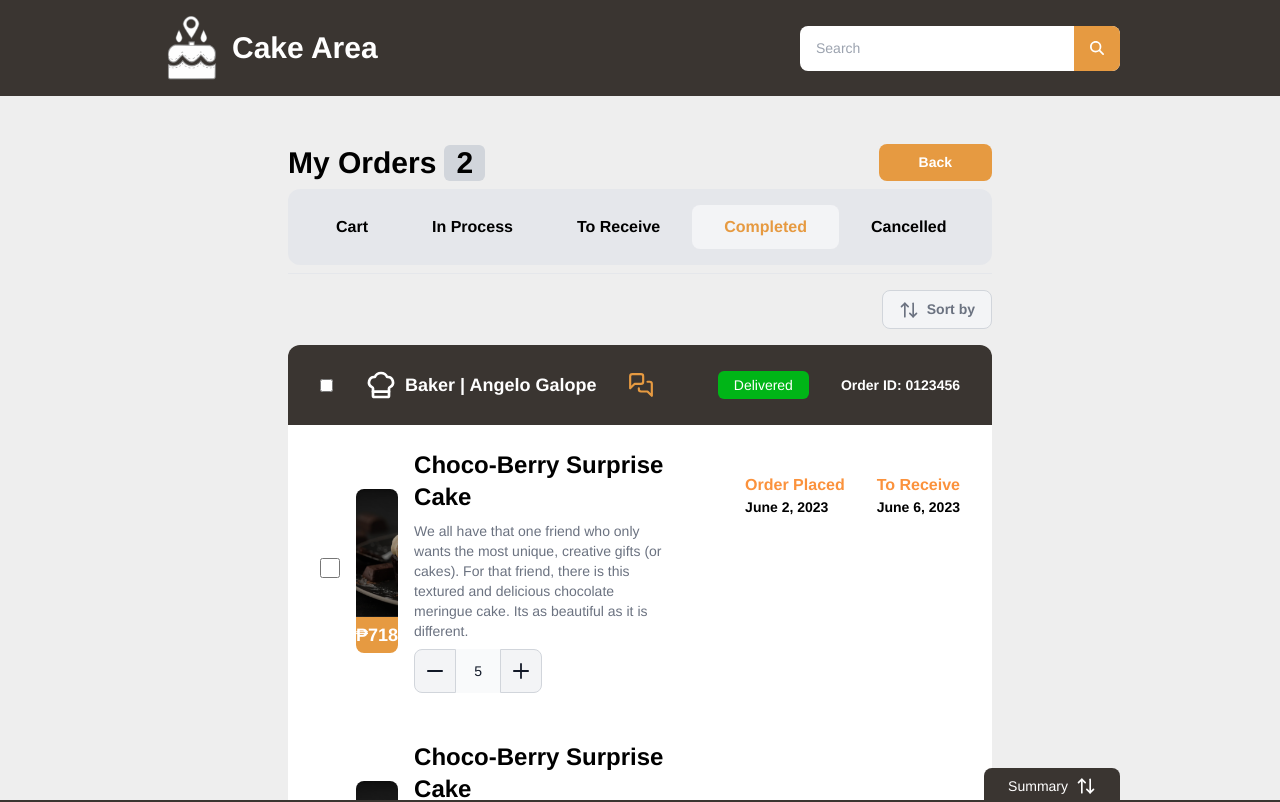
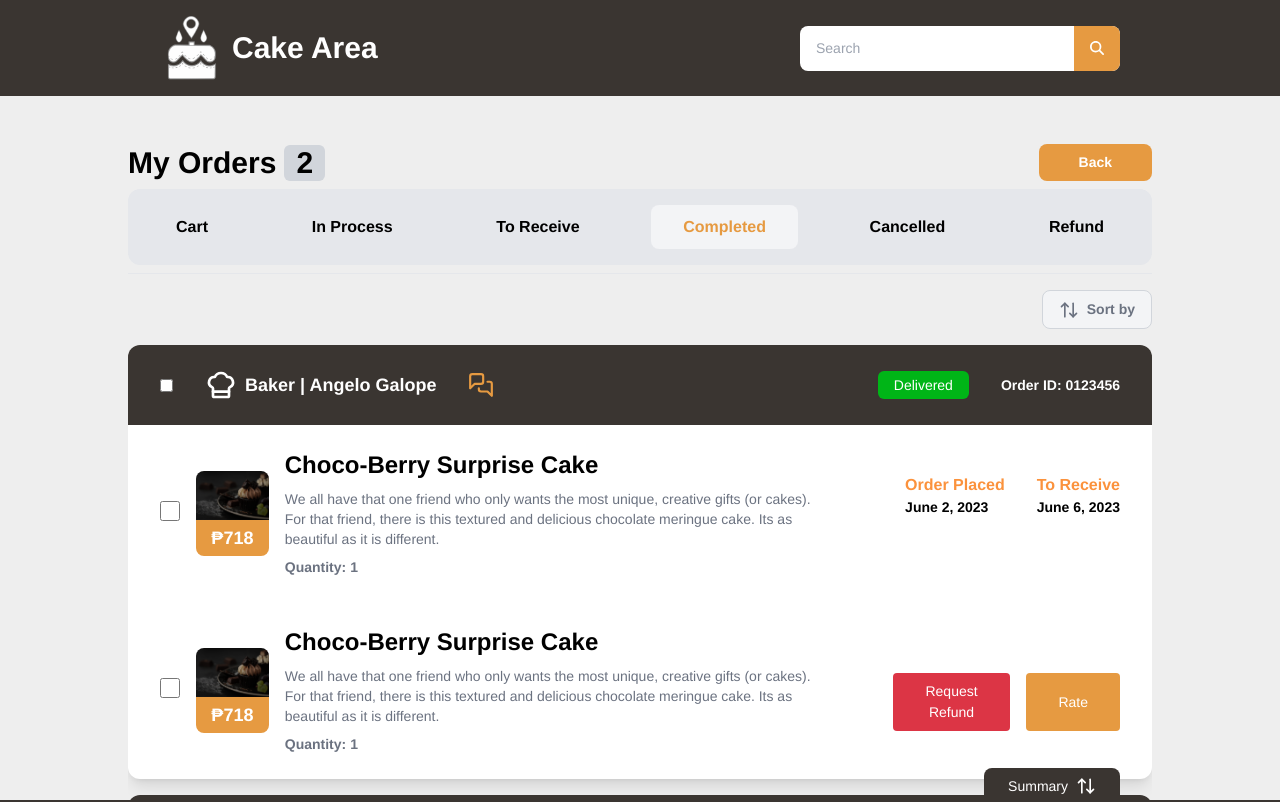
Before and after one commit to BryanIanRamos/Cake-Area, a React (Vite) app: page /cart/completed in a window 1280 px wide. Shown: the top 802 px of the page. Built offline with nearby package versions, Linux system fonts and the light colour scheme.

Commit message:
fix: fixed data quantity and image

```diff
--- a/src/components/buyer/Completed.jsx
+++ b/src/components/buyer/Completed.jsx
@@ -15,11 +15,11 @@ export default function Completed({ data }) {
         </div>
 
         {/* Product Image Container */}
-        <div className="flex flex-col items-center w-24 md:w-32">
+        <div className="flex flex-col items-center w-24 md:w-40">
           <img
             src={data.products.image}
             alt="cake"
-            className="w-24 md:w-32 h-24 md:h-32 object-cover rounded-t-lg"
+            className="object-cover rounded-t-lg"
           />
           <p className="font-bold text-xs md:text-sm lg:text-lg rounded-b-lg bg-primary w-full text-white text-center py-1">
             ₱{data.products.price}
@@ -38,7 +38,10 @@ export default function Completed({ data }) {
           </p>
 
           {/* Quantity Controls */}
-          <form>
+          <div className="relative flex items-center max-w-[8rem]">
+            <h1 className="text-gray-500 font-semibold">Quantity: {data.products.quantity}</h1>
+          </div>
+          {/* <form>
             <div className="relative flex items-center max-w-[8rem]">
               <button
                 type="button"
@@ -92,7 +95,7 @@ export default function Completed({ data }) {
                 </svg>
               </button>
             </div>
-          </form>
+          </form> */}
         </div>
       </div>
     </div>
--- a/src/data/CancelledData.json
+++ b/src/data/CancelledData.json
@@ -8,12 +8,14 @@
           "productName": "Choco-Berry Surprise Cake",
           "description": "We all have that one friend who only wants the most unique, creative gifts (or cakes). For that friend, there is this textured and delicious chocolate meringue cake. Its as beautiful as it is different.",
           "price": 718.0,
+          "quantity": 1,
           "image": "/src/assets/Cake_BG.png"
         },
         {
           "productName": "Choco-Berry Surprise Cake",
           "description": "We all have that one friend who only wants the most unique, creative gifts (or cakes). For that friend, there is this textured and delicious chocolate meringue cake. Its as beautiful as it is different.",
           "price": 718.0,
+          "quantity": 1,
           "image": "/src/assets/Cake_BG.png"
         }
       ],
@@ -29,12 +31,14 @@
           "productName": "Choco-Berry Surprise Cake",
           "description": "We all have that one friend who only wants the most unique, creative gifts (or cakes). For that friend, there is this textured and delicious chocolate meringue cake. Its as beautiful as it is different.",
           "price": 718.0,
+          "quantity": 1,
           "image": "/src/assets/Cake_BG.png"
         },
         {
           "productName": "Choco-Berry Surprise Cake",
           "description": "We all have that one friend who only wants the most unique, creative gifts (or cakes). For that friend, there is this textured and delicious chocolate meringue cake. Its as beautiful as it is different.",
           "price": 718.0,
+          "quantity": 1,
           "image": "/src/assets/Cake_BG.png"
         }
       ],
@@ -50,6 +54,7 @@
           "productName": "Choco-Berry Surprise Cake",
           "description": "We all have that one friend who only wants the most unique, creative gifts (or cakes). For that friend, there is this textured and delicious chocolate meringue cake. Its as beautiful as it is different.",
           "price": 718.0,
+          "quantity": 1,
           "image": "/src/assets/Cake_BG.png"
         }
       ],
--- a/src/data/CompleteData.json
+++ b/src/data/CompleteData.json
@@ -8,12 +8,14 @@
           "productName": "Choco-Berry Surprise Cake",
           "description": "We all have that one friend who only wants the most unique, creative gifts (or cakes). For that friend, there is this textured and delicious chocolate meringue cake. Its as beautiful as it is different.",
           "price": 718.0,
+          "quantity": 1,
           "image": "/src/assets/Cake_BG.png"
         },
         {
           "productName": "Choco-Berry Surprise Cake",
           "description": "We all have that one friend who only wants the most unique, creative gifts (or cakes). For that friend, there is this textured and delicious chocolate meringue cake. Its as beautiful as it is different.",
           "price": 718.0,
+          "quantity": 1,
           "image": "/src/assets/Cake_BG.png"
         }
       ],
@@ -29,12 +31,14 @@
           "productName": "Choco-Berry Surprise Cake",
           "description": "We all have that one friend who only wants the most unique, creative gifts (or cakes). For that friend, there is this textured and delicious chocolate meringue cake. Its as beautiful as it is different.",
           "price": 718.0,
+          "quantity": 1,
           "image": "/src/assets/Cake_BG.png"
         },
         {
           "productName": "Choco-Berry Surprise Cake",
           "description": "We all have that one friend who only wants the most unique, creative gifts (or cakes). For that friend, there is this textured and delicious chocolate meringue cake. Its as beautiful as it is different.",
           "price": 718.0,
+          "quantity": 1,
           "image": "/src/assets/Cake_BG.png"
         }
       ],
@@ -50,6 +54,7 @@
           "productName": "Choco-Berry Surprise Cake",
           "description": "We all have that one friend who only wants the most unique, creative gifts (or cakes). For that friend, there is this textured and delicious chocolate meringue cake. Its as beautiful as it is different.",
           "price": 718.0,
+          "quantity": 1,
           "image": "/src/assets/Cake_BG.png"
         }
       ],
--- a/src/data/InProcessData.json
+++ b/src/data/InProcessData.json
@@ -8,12 +8,14 @@
           "productName": "Choco-Berry Surprise Cake",
           "description": "We all have that one friend who only wants the most unique, creative gifts (or cakes). For that friend, there is this textured and delicious chocolate meringue cake. Its as beautiful as it is different.",
           "price": 718.0,
+          "quantity": 2,
           "image": "/src/assets/Cake_BG.png"
         },
         {
           "productName": "Choco-Berry Surprise Cake",
           "description": "We all have that one friend who only wants the most unique, creative gifts (or cakes). For that friend, there is this textured and delicious chocolate meringue cake. Its as beautiful as it is different.",
           "price": 718.0,
+          "quantity": 1,
           "image": "/src/assets/Cake_BG.png"
         }
       ],
@@ -28,18 +30,21 @@
           "productName": "Choco-Berry Surprise Cake",
           "description": "We all have that one friend who only wants the most unique, creative gifts (or cakes). For that friend, there is this textured and delicious chocolate meringue cake. Its as beautiful as it is different.",
           "price": 718.0,
+          "quantity": 3,
           "image": "/src/assets/Cake_BG.png"
         },
         {
           "productName": "Choco-Berry Surprise Cake",
           "description": "We all have that one friend who only wants the most unique, creative gifts (or cakes). For that friend, there is this textured and delicious chocolate meringue cake. Its as beautiful as it is different.",
           "price": 718.0,
+          "quantity": 1,
           "image": "/src/assets/Cake_BG.png"
         },
         {
           "productName": "Choco-Berry Surprise Cake",
           "description": "We all have that one friend who only wants the most unique, creative gifts (or cakes). For that friend, there is this textured and delicious chocolate meringue cake. Its as beautiful as it is different.",
           "price": 718.0,
+          "quantity": 4,
           "image": "/src/assets/Cake_BG.png"
         }
       ],
--- a/src/data/RefundData.json
+++ b/src/data/RefundData.json
@@ -8,17 +8,19 @@
           "productName": "Choco-Berry Surprise Cake",
           "description": "We all have that one friend who only wants the most unique, creative gifts (or cakes). For that friend, there is this textured and delicious chocolate meringue cake. Its as beautiful as it is different.",
           "price": 718.0,
+          "quantity": 1,
           "image": "/src/assets/Cake_BG.png"
         },
         {
           "productName": "Choco-Berry Surprise Cake",
           "description": "We all have that one friend who only wants the most unique, creative gifts (or cakes). For that friend, there is this textured and delicious chocolate meringue cake. Its as beautiful as it is different.",
           "price": 718.0,
+          "quantity": 1,
           "image": "/src/assets/Cake_BG.png"
         }
       ],
       "requestDate": "June 2, 2023",
-      "completeDate": ""
+      "completeDate": "Pending"
     },
     {
       "id": "0123456",
@@ -28,12 +30,14 @@
           "productName": "Choco-Berry Surprise Cake",
           "description": "We all have that one friend who only wants the most unique, creative gifts (or cakes). For that friend, there is this textured and delicious chocolate meringue cake. Its as beautiful as it is different.",
           "price": 718.0,
+          "quantity": 1,
           "image": "/src/assets/Cake_BG.png"
         },
         {
           "productName": "Choco-Berry Surprise Cake",
           "description": "We all have that one friend who only wants the most unique, creative gifts (or cakes). For that friend, there is this textured and delicious chocolate meringue cake. Its as beautiful as it is different.",
           "price": 718.0,
+          "quantity": 1,
           "image": "/src/assets/Cake_BG.png"
         }
       ],
@@ -48,11 +52,12 @@
           "productName": "Choco-Berry Surprise Cake",
           "description": "We all have that one friend who only wants the most unique, creative gifts (or cakes). For that friend, there is this textured and delicious chocolate meringue cake. Its as beautiful as it is different.",
           "price": 718.0,
+          "quantity": 1,
           "image": "/src/assets/Cake_BG.png"
         }
       ],
       "requestDate": "June 2, 2023",
-      "completeDate": ""
+      "completeDate": "Pending"
     }
   ]
 }
--- a/src/data/ToRecieveData.json
+++ b/src/data/ToRecieveData.json
@@ -8,12 +8,14 @@
           "productName": "Choco-Berry Surprise Cake",
           "description": "We all have that one friend who only wants the most unique, creative gifts (or cakes). For that friend, there is this textured and delicious chocolate meringue cake. Its as beautiful as it is different.",
           "price": 718.0,
+          "quantity": 5,
           "image": "/src/assets/Cake_BG.png"
         },
         {
           "productName": "Choco-Berry Surprise Cake",
           "description": "We all have that one friend who only wants the most unique, creative gifts (or cakes). For that friend, there is this textured and delicious chocolate meringue cake. Its as beautiful as it is different.",
           "price": 718.0,
+          "quantity": 1,
           "image": "/src/assets/Cake_BG.png"
         }
       ],
@@ -29,12 +31,14 @@
           "productName": "Choco-Berry Surprise Cake",
           "description": "We all have that one friend who only wants the most unique, creative gifts (or cakes). For that friend, there is this textured and delicious chocolate meringue cake. Its as beautiful as it is different.",
           "price": 718.0,
+          "quantity": 1,
           "image": "/src/assets/Cake_BG.png"
         },
         {
           "productName": "Choco-Berry Surprise Cake",
           "description": "We all have that one friend who only wants the most unique, creative gifts (or cakes). For that friend, there is this textured and delicious chocolate meringue cake. Its as beautiful as it is different.",
           "price": 718.0,
+          "quantity": 1,
           "image": "/src/assets/Cake_BG.png"
         }
       ],
@@ -50,6 +54,7 @@
           "productName": "Choco-Berry Surprise Cake",
           "description": "We all have that one friend who only wants the most unique, creative gifts (or cakes). For that friend, there is this textured and delicious chocolate meringue cake. Its as beautiful as it is different.",
           "price": 718.0,
+          "quantity": 1,
           "image": "/src/assets/Cake_BG.png"
         }
       ],
--- a/src/pages/buyer/Cart.jsx
+++ b/src/pages/buyer/Cart.jsx
@@ -26,7 +26,7 @@ const Cart = () => {
   return (
     <div className="flex flex-col justify-center gap-8">
       <CartHeader />
-      <div className="flex flex-col px-4 md:px-8 lg:px-72 justify-between gap-4">
+      <div className="flex flex-col px-4 md:px-8 lg:px-12 xl:px-32 2xl:px-72 justify-between gap-4">
         <div className="flex flex-col gap-2">
           <div className="flex justify-between pt-24 md:pt-36">
             <div className="flex gap-2 items-center text-xl md:text-3xl font-semibold">
```
Also changed, not shown: src/components/buyer/Cancelled.jsx (+7 -4 lines), src/components/buyer/CardProducts.jsx (+7 -7 lines), src/components/buyer/InProcess.jsx (+7 -4 lines), src/components/buyer/Refund.jsx (+7 -4 lines), src/components/buyer/ToRecieve.jsx (+7 -4 lines).
